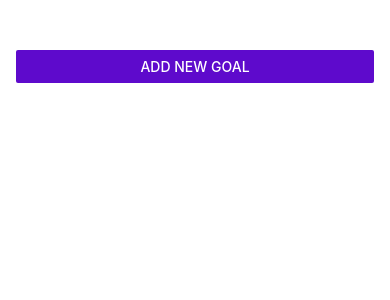
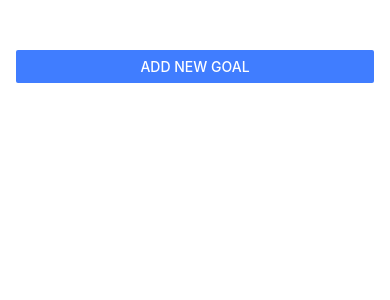
Before and after one commit to HamidrezaLashgari/GoalsMobileApp, a React Native app: screen / in a window 390 px wide. Shown: the top 300 px of the page. Built offline with nearby package versions, Linux system fonts and the light colour scheme.

Commit message:
Retouch app

```diff
--- a/App.js
+++ b/App.js
@@ -44,7 +44,7 @@ const App = () => {
     <View style={styles.appContainer}>
       <Button
         title="Add New Goal"
-        color="#5e0acc"
+        color="#407dff"
         onPress={startAddGoalHandler}
       />
       <GoalInput
--- a/components/GoalInput.js
+++ b/components/GoalInput.js
@@ -22,7 +22,7 @@ const GoalInput = props => {
         />
         <TextInput
           style={styles.textInput}
-          placeholder="Your course Goal!"
+          placeholder="Type Your Goal!"
           onChangeText={goalInputHandler}
           value={goal}
         />
@@ -32,7 +32,7 @@ const GoalInput = props => {
           </View>
 
           <View style={styles.button}>
-            <Button title="Cancel" onPress={props.onCancel} />
+            <Button title="Cancel" onPress={props.onCancel} color="#f32525" />
           </View>
         </View>
       </View>
--- a/components/GoalItem.js
+++ b/components/GoalItem.js
@@ -20,7 +20,7 @@ const styles = StyleSheet.create({
   goalItem: {
     margin: 8,
     borderRadius: 6,
-    backgroundColor: '#5e0acc',
+    backgroundColor: '#407dff',
   },
   pressedItem: {
     opacity: 0.5,
```
